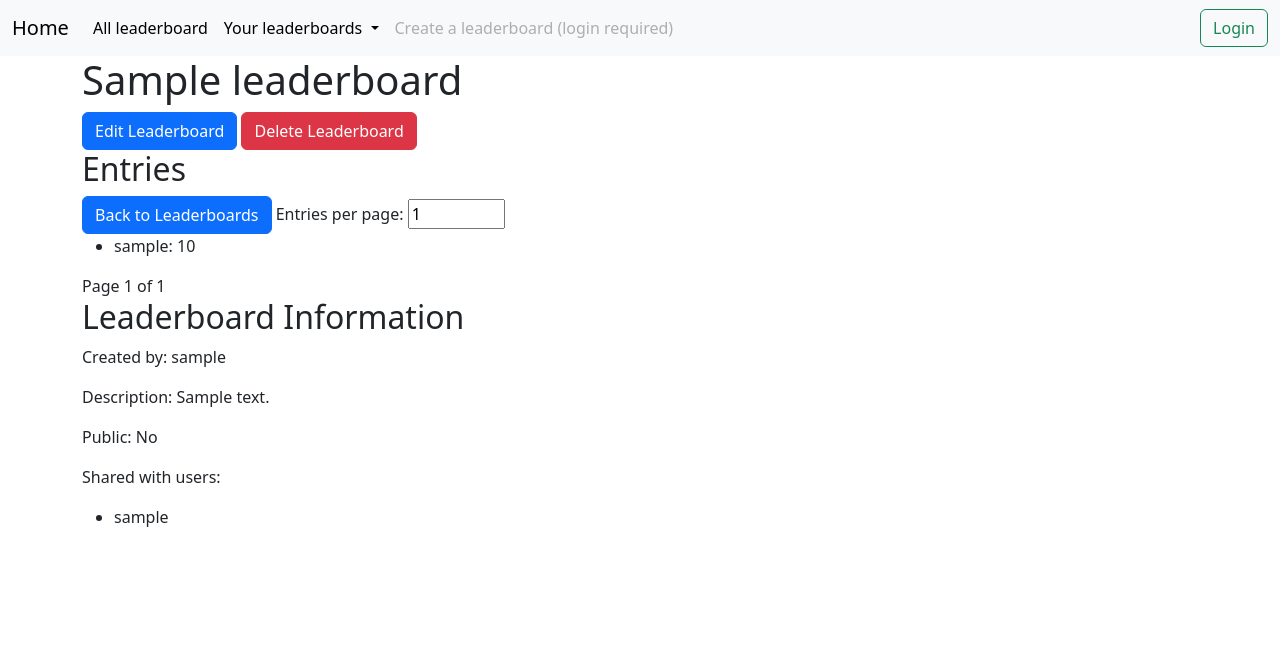
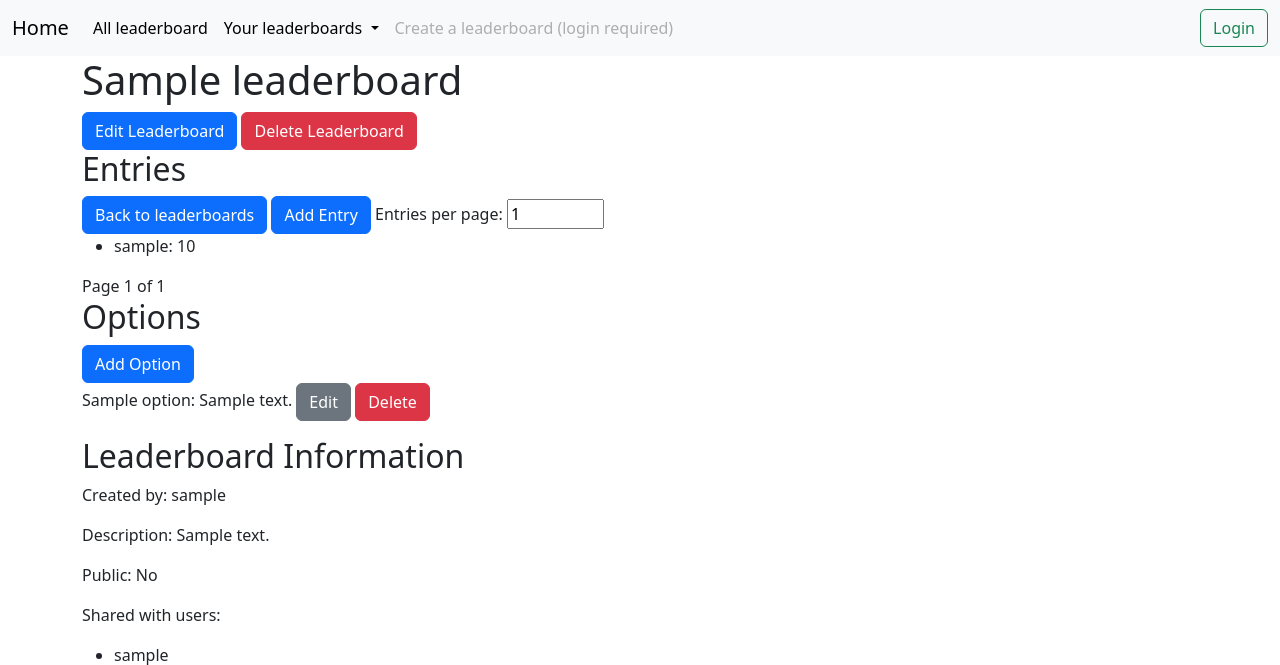
Before and after one commit to mathisdlg/generic-leaderboard, a Django app: template templates/leaderboard/leaderboard_detail.html in a window 1280 px wide. Shown: the top 665 px of the page. Run offline with Django 5.2, Linux system fonts and the light colour scheme; the template is opened without the code that fills it: most values are stand-ins (such as "Sample title", 1, 10 or a date in 2020); some libraries are stand-ins or nearby versions.

Commit message:
Add options in leaderboard detail

```diff
--- a/leaderboard/leaderboard_views.py
+++ b/leaderboard/leaderboard_views.py
@@ -1,5 +1,5 @@
 from django.shortcuts import render, redirect
-from leaderboard.models import Leaderboard, LeaderboardEntry
+from leaderboard.models import Leaderboard, LeaderboardEntry, RealiseWith
 from django.contrib.auth.decorators import login_required
 from django.contrib.auth.models import User
 
@@ -36,12 +36,15 @@ def leaderboard_detail(request, leaderboard_id):
     entries = leaderboard.get_page(page_number=int(page_number), entries_per_page=int(nb_by_page))
     nb_pages = leaderboard.get_nb_pages()
 
+    options = RealiseWith.objects.filter(belongs_to=leaderboard)
+
     return render(request, 'leaderboard/leaderboard_detail.html', {
         'leaderboard': leaderboard,
         'entries': entries,
         'page_number': page_number,
         'nb_pages': nb_pages,
         'nb_by_page': nb_by_page,
+        'options': options,
     })
 
 @login_required
--- a/templates/leaderboard/leaderboard_detail.html
+++ b/templates/leaderboard/leaderboard_detail.html
@@ -8,9 +8,11 @@
     <a class="btn btn-primary" href="{% url 'edit_leaderboard' leaderboard.id %}">Edit Leaderboard</a>
     <a class="btn btn-danger" href="{% url 'delete_leaderboard' leaderboard.id %}">Delete Leaderboard</a>
     <h2>Entries</h2>
-    <button class="btn btn-primary" onclick="window.location.href='{% url 'leaderboards_list' %}'">Back to Leaderboards</button>
+    <a class="btn btn-primary" href="{% url 'leaderboards_list' %}">Back to leaderboards</a>
+    <a class="btn btn-primary" href="{% url 'add_entry' leaderboard.id %}">Add Entry</a>
     <label for="nb_by_page">Entries per page:</label>
     <input type="number" id="nb_by_page" name="nb_by_page" value="{{ nb_by_page }}" min="1" max="100" onchange="window.location.href='?page={{ page_number }}&nb_by_page=' + this.value">
+
     <ul>
         {% for entry in entries %}
             <li>{{ entry.user.username }}: {{ entry.score }}</li>
@@ -28,6 +30,25 @@
             <a href="?page={{ page_number|add:1 }}&nb_by_page={{ nb_by_page }}">Next</a>
         {% endif %}
     </div>
+
+    <h2>Options</h2>
+    <a class="btn btn-primary" href="{% url 'add_option' leaderboard.id %}">Add Option</a>
+    <ul class="list-unstyled">
+        {% for option in options %}
+            <li>
+                {% if option.description %}
+                    {{ option.name }}: {{ option.description }}
+                {% else %}
+                    {{ option.name }}
+                {% endif %}
+                <a class="btn btn-secondary" href="{% url 'edit_option' leaderboard.id option.id %}">Edit</a>
+                <a class="btn btn-danger" href="{% url 'delete_option' leaderboard.id option.id %}">Delete</a>
+            </li>
+        {% empty %}
+            <li>No options available.</li>
+        {% endfor %}
+    </ul>
+
     <h2>Leaderboard Information</h2>
     <p>Created by: {{ leaderboard.creator.username }}</p>
     <p>Description: {{ leaderboard.description }}</p>
```
